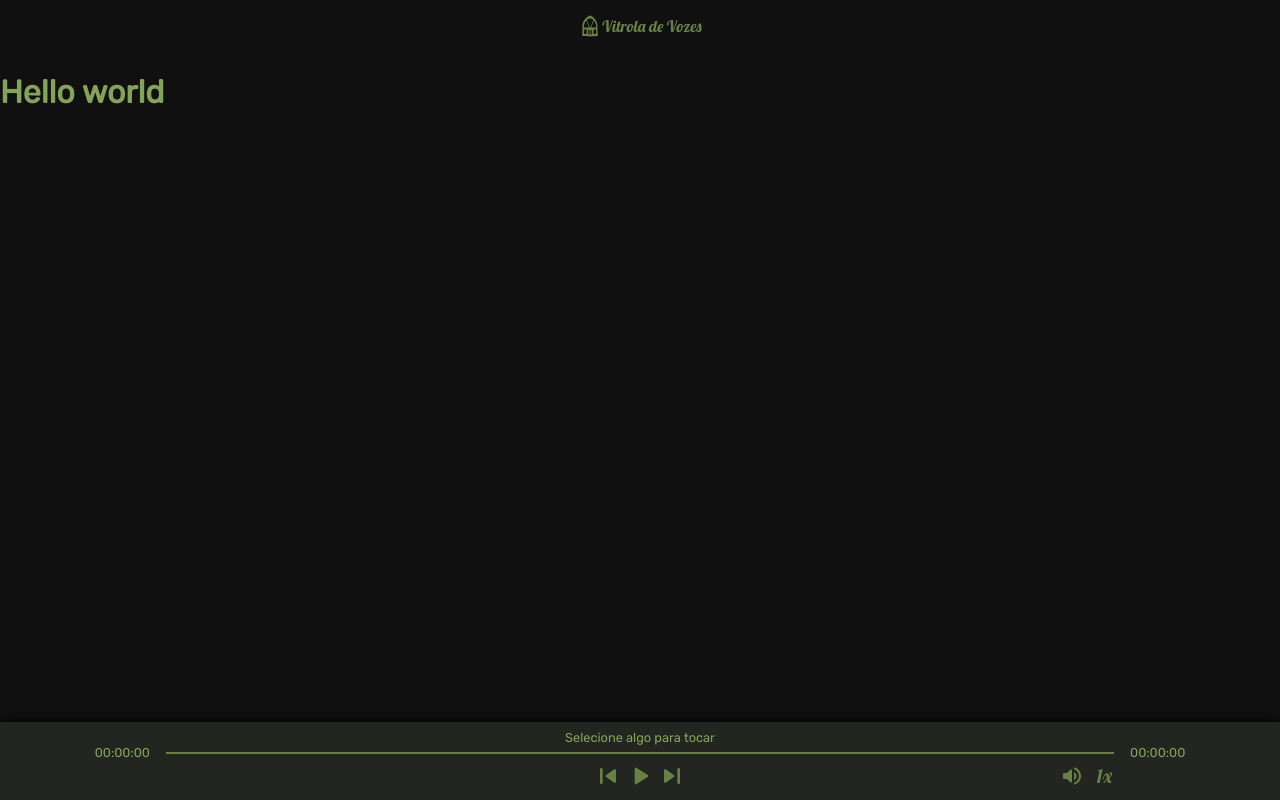
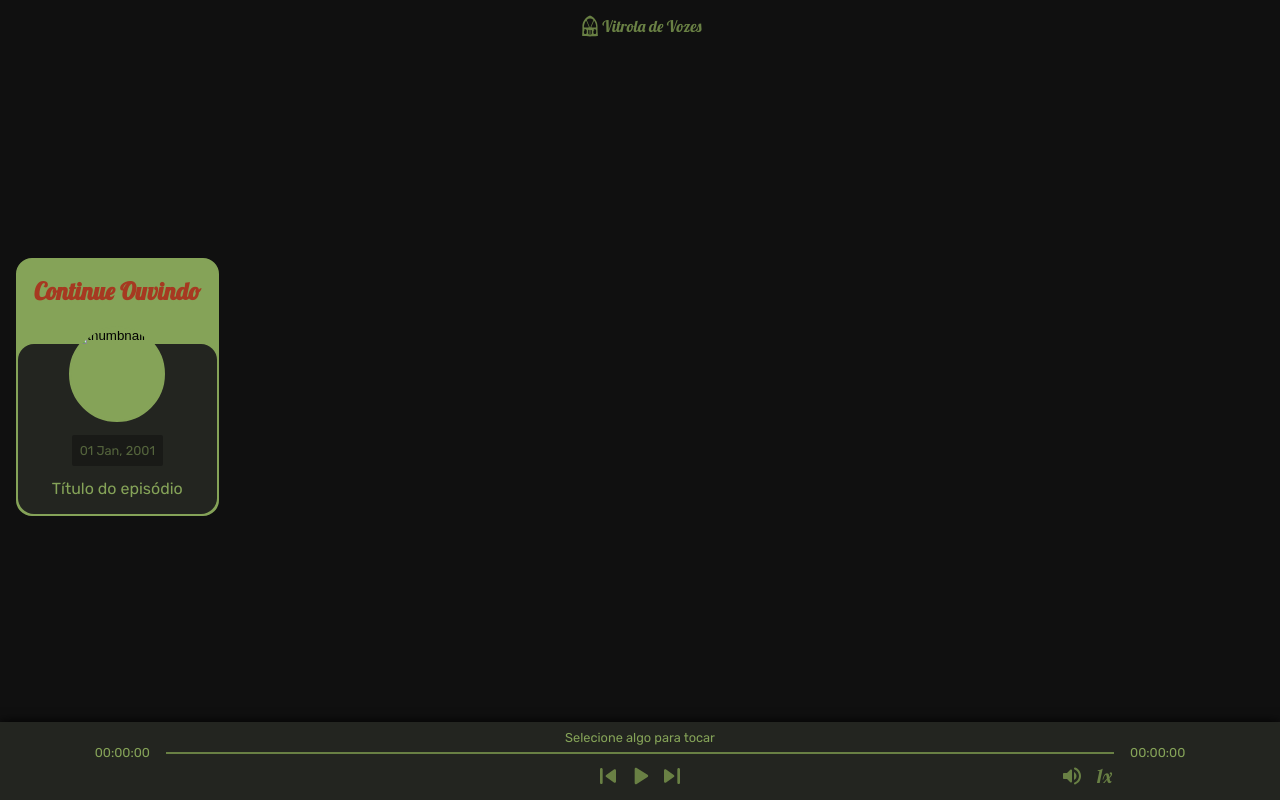
Before and after one commit to pliniokalas/vitrola_de_vozes, a Next.js app: page / in a window 1280 px wide. Built offline with nearby package versions, Linux system fonts and the light colour scheme.

Commit message:
Add Featured component DRAFT

```diff
--- /dev/null
+++ b/src/components/featuredCard/featured-card.tsx
@@ -0,0 +1,25 @@
+import Link from "next/link";
+import styles from "./styles.module.scss";
+
+export default function FeaturedCard(props) {
+  const { mode, thumb, metadata, title } = props;
+  return (
+    <>
+      <div className={styles.cardContainer}>
+        <h2>{mode}</h2>
+
+        <input
+          type="image"
+          src={thumb}
+          alt="thumbnail"
+          onClick={() => console.log("play the episode")}
+        />
+        <p>{metadata}</p>
+
+        <Link href={`/${title}`}>
+          <a>{title}</a>
+        </Link>
+      </div>
+    </>
+  );
+}
--- /dev/null
+++ b/src/components/featuredCard/styles.module.scss
@@ -0,0 +1,59 @@
+.cardContainer {
+  padding: 1rem;
+  max-height: 22rem;
+
+  display: flex;
+  flex-direction: column;
+  align-items: center;
+
+  border: 2px solid var(--redash_light);
+  border-radius: 1rem;
+  position: relative;
+  background-color: var(--redash_light);
+
+  &::before {
+    content: "";
+    display: inline-block;
+    width: 100%;
+    height: 67%; /* magic number, but the height mostly doesn't change */
+    position: absolute;
+    bottom: 0;
+    left: 0;
+    z-index: 0;
+    border-radius: inherit;
+    background-color: var(--redash_dark);
+  }
+
+  h2 {
+    margin-top: 0;
+    font-family: Lobster, serif;
+    color: var(--red_dark);
+  }
+
+  input {
+    width: 6rem;
+    height: 6rem;
+
+    border: 2px solid var(--redash_light);
+    border-radius: 3rem;
+    position: relative;
+    background-color: var(--redash_light);
+  }
+
+  p {
+    padding: 0.5rem;
+    width: max-content;
+    font-size: 0.8rem;
+
+    background-color: var(--gray_dark);
+    opacity: 0.5;
+    border-radius: 2px;
+  }
+
+  a {
+    position: relative;
+    &:hover {
+      text-decoration: underline;
+    }
+  }
+}
--- a/src/components/player/styles.module.scss
+++ b/src/components/player/styles.module.scss
@@ -1,7 +1,4 @@
 .playerContainer {
-  position: absolute;
-  bottom: 0;
-
   width: 100%;
   padding: 0.5rem;
 
--- a/src/pages/index.tsx
+++ b/src/pages/index.tsx
@@ -1,5 +1,19 @@
+import FeaturedCard from "../components/featuredCard/featured-card";
+import styles from "../styles/home.module.scss";
+
 export default function Home() {
   return (
-   <h1>Hello world</h1>
-  )
+    <section className={styles.homeContainer}>
+      <FeaturedCard
+        mode="Continue Ouvindo"
+        title="Título do episódio"
+        metadata="01 Jan, 2001"
+        thumb="/"
+      />
+
+      <ul className="allEpisodes">
+
+      </ul>
+    </section>
+  );
 }
--- a/src/styles/app.module.scss
+++ b/src/styles/app.module.scss
@@ -1,5 +1,6 @@
 .appContainer {
-
-  main {
-  }
+  height: 100vh;
+  display: flex;
+  flex-direction: column;
+  justify-content: space-between;
 }
--- /dev/null
+++ b/src/styles/home.module.scss
@@ -0,0 +1,6 @@
+.homeContainer {
+  padding: 1rem;
+  display: grid;
+  grid-template: auto / max-content auto;
+  gap: 1rem;
+}
```
